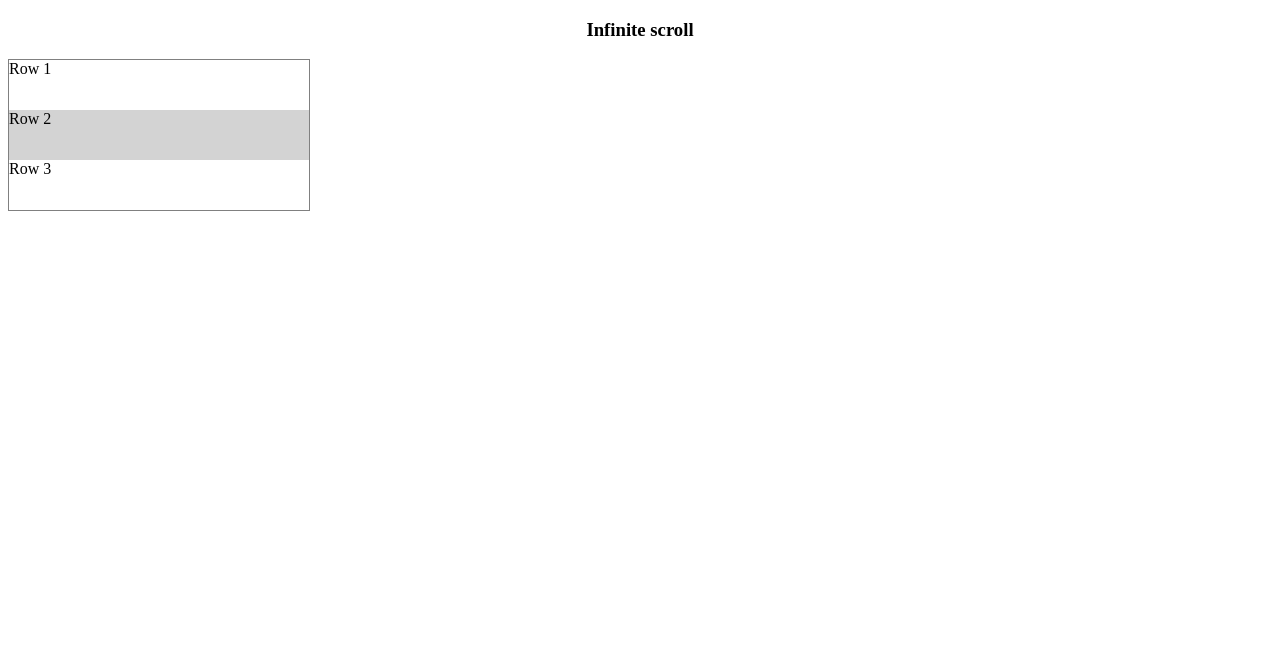
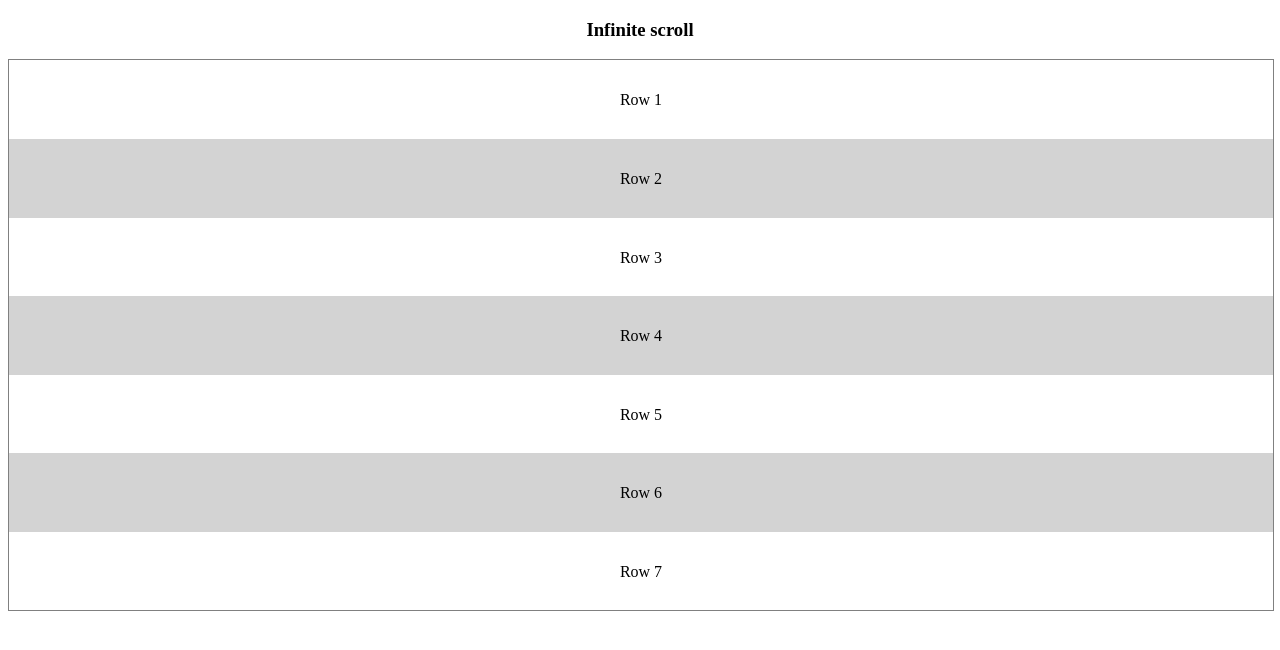
Before and after one commit to antongotech/react-infinite-scroll, a React (Create React App) app: page / in a window 1280 px wide. Shown: the top 650 px of the page. Built offline with nearby package versions, Linux system fonts and the light colour scheme.

Commit message:
Added more props for customization

```diff
--- a/src/App.tsx
+++ b/src/App.tsx
@@ -1,16 +1,24 @@
-import React from 'react'
+import React, {CSSProperties} from 'react'
 import InfiniteScroll from './InfiniteScroll/InfiniteScroll'
 
-const Row: React.FC<{ index: number, style: any, ref?: HTMLInputElement }> = ({index, style}) => (
-    <div style={style}>Row {index}</div>
-)
+interface IRow {
+    index: number
+    style: React.CSSProperties | undefined
+}
+
+const Row: React.FC<IRow> = ({index, style}) => {
+    const overridenStyles: CSSProperties = {...style, textAlign: 'center', lineHeight: '80px'}
+    return (
+        <div style={overridenStyles}>Row {index}</div>
+    )
+}
 
 function App() {
 
     return (
         <>
             <h3 style={{textAlign: 'center'}}>Infinite scroll</h3>
-            <InfiniteScroll height={150} width={300} amount={50} Item={Row}/>
+            <InfiniteScroll height={550} width='100%' amount={100} Item={Row} rendered={10} inFocus={7}/>
         </>
     )
 }
--- a/src/InfiniteScroll/InfiniteScroll.tsx
+++ b/src/InfiniteScroll/InfiniteScroll.tsx
@@ -2,18 +2,19 @@ import React, {useEffect, useMemo, useState} from 'react'
 
 interface IInfiniteScroll {
     height: number
-    width: number
+    width: number | string
     amount: number
     Item: any
+    rendered: number
+    inFocus: number
 }
 
-const InfiniteScroll: React.FC<IInfiniteScroll> = ({height, width, amount, Item}) => {
+const InfiniteScroll: React.FC<IInfiniteScroll> = ({height, width, amount, Item, rendered, inFocus}) => {
     const inputRef = React.useRef<HTMLInputElement>(null)
     const [currentPosition, setCurrentPosition] = useState<number>(0)
     const [index, setIndex] = useState<number>(0)
 
-    const itemHeight = useMemo(() => 50, [])
-    const lastIndex = useMemo(() => 10, [])
+    const itemHeight = useMemo(() => height / inFocus, [height])
 
     const items = useMemo(() => {
         let temp = []
@@ -36,9 +37,9 @@ const InfiniteScroll: React.FC<IInfiniteScroll> = ({height, width, amount, Item}
         return temp.reverse()
     }, [amount, Item, itemHeight])
 
-    const [inFocus, setInFocus] = useState(() => {
-        if (items.length > lastIndex) {
-            return [...items.slice(0, lastIndex)]
+    const [displayed, setDisplayed] = useState(() => {
+        if (items.length > rendered) {
+            return [...items.slice(0, rendered)]
         } else return items
     })
 
@@ -58,7 +59,7 @@ const InfiniteScroll: React.FC<IInfiniteScroll> = ({height, width, amount, Item}
 
     // Add element at the end / beginning of list according to index
     useEffect(() => {
-        setInFocus(items.slice(index, lastIndex + index))
+        setDisplayed(items.slice(index, rendered + index))
     }, [index])
 
     return (
@@ -71,7 +72,7 @@ const InfiniteScroll: React.FC<IInfiniteScroll> = ({height, width, amount, Item}
                  position: 'relative'
              }}
         >
-            {inFocus}
+            {displayed}
             <div style={{height: items.length * itemHeight}}/>
         </div>
     )
```
